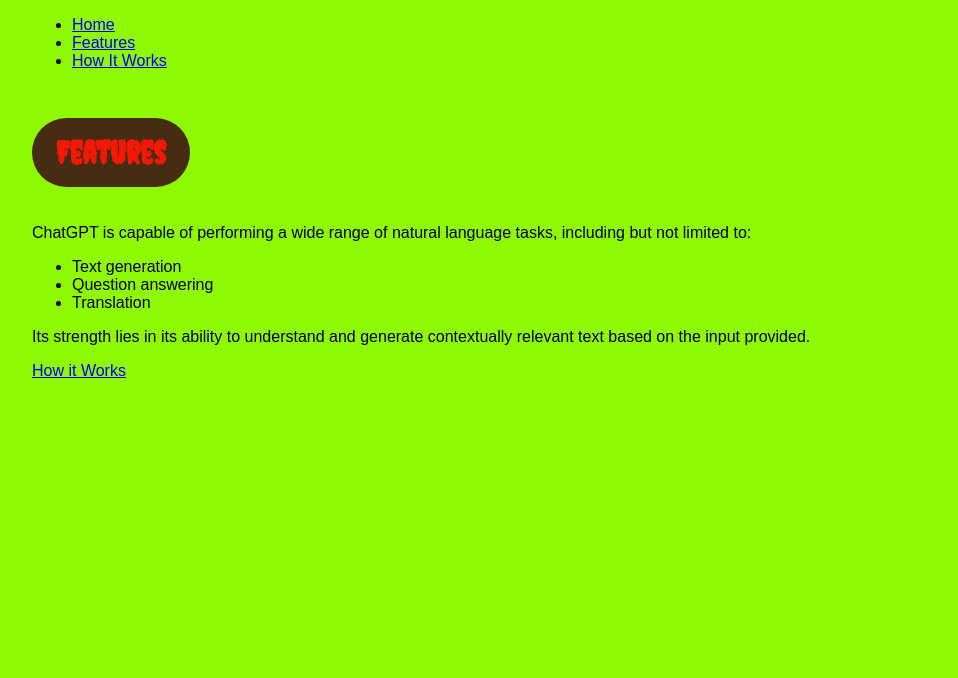
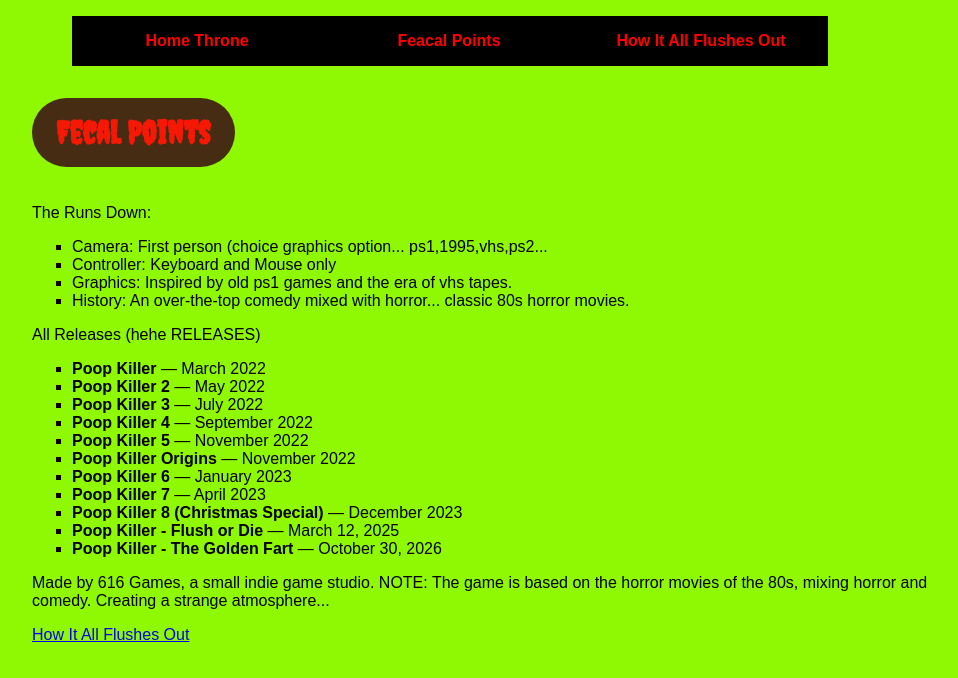
Before and after one commit to adampatricktandy/In-Class-Work, a plain HTML site: page features.html in a window 1280 px wide. Shown: the whole page, without its empty margins (160-1118 px from the left). Drawn offline with Linux system fonts and the light colour scheme.

Commit message:
Replace repository with current assignment files
Co-authored-by: Copilot <223556219+Copilot@users.noreply.github.com>

```diff
--- a/features.html
+++ b/features.html
@@ -4,35 +4,51 @@
     <meta charset="UTF-8" />
     <meta http-equiv="X-UA-Compatible" content="IE=edge" />
     <meta name="viewport" content="width=device-width, initial-scale=1.0" />
-    <title>Features</title>
+    <title>Fecal Points</title>
     <link rel="stylesheet" type="text/css" href="style.css" />
   </head>
   <body>
     <header>
-      <nav id="nav-menu">
+      <nav id="nav_menu">
         <ul>
-          <li><a href="index.html">Home</a></li>
-          <li><a href="features.html">Features</a></li>
-          <li><a href="how-it-works.html">How It Works</a></li>
+          <li><a href="index.html">Home Throne</a></li>
+          <li><a href="features.html">Feacal Points</a></li>
+          <li><a href="how-it-works.html" class="lastitem">How It All Flushes Out</a></li>
         </ul>
       </nav>
-      <h1>Features</h1>
+      <h1>Fecal Points</h1>
     </header>
     <main>
       <p>
-        ChatGPT is capable of performing a wide range of natural language tasks,
-        including but not limited to:
+        The Runs Down:
       </p>
-      <ul>
-        <li>Text generation</li>
-        <li>Question answering</li>
-        <li>Translation</li>
+      <ul class="square">
+        <li>Camera:  First person (choice graphics option... ps1,1995,vhs,ps2...</li>
+        <li>Controller:  Keyboard and Mouse only</li>
+        <li>Graphics:  Inspired by old ps1 games and the era of vhs tapes.</li>
+        <li>History:  An over-the-top comedy mixed with horror... classic 80s horror movies.</li>
+      </ul>
+
+<p>
+  All Releases (hehe RELEASES)
+  <ul class="square">
+        <li><strong>Poop Killer</strong> — March 2022</li>
+        <li><strong>Poop Killer 2</strong> — May 2022</li>
+        <li><strong>Poop Killer 3</strong> — July 2022</li>
+        <li><strong>Poop Killer 4</strong> — September 2022</li>
+        <li><strong>Poop Killer 5</strong> — November 2022</li>
+        <li><strong>Poop Killer Origins</strong> — November 2022</li>
+        <li><strong>Poop Killer 6</strong> — January 2023</li>
+        <li><strong>Poop Killer 7</strong> — April 2023</li>
+        <li><strong>Poop Killer 8 (Christmas Special)</strong> — December 2023</li>
+        <li><strong>Poop Killer - Flush or Die</strong> — March 12, 2025</li>
+        <li><strong>Poop Killer - The Golden Fart</strong> — October 30, 2026</li>
       </ul>
       <p>
-        Its strength lies in its ability to understand and generate contextually
-        relevant text based on the input provided.
+        Made by 616 Games, a small indie game studio.
+        NOTE: The game is based on the horror movies of the 80s, mixing horror and comedy. Creating a strange atmosphere...
       </p>
-      <a href="how-it-works.html" target="_blank">How it Works</a>
+      <a href="how-it-works.html">How It All Flushes Out</a>
     </main>
   </body>
 </html>
```
Also changed, not shown: how-it-works.html (+16 -23 lines), index.html (+1 -1 lines), you_have_summoned_him.html (renamed from you have summoned him.html, +1 -1 lines), logo.png (renamed from Logo.png), poop_killer_himself.png (renamed from Poop Killer Himself.png), pow.gif (renamed from Pow.gif), 1 other file.
